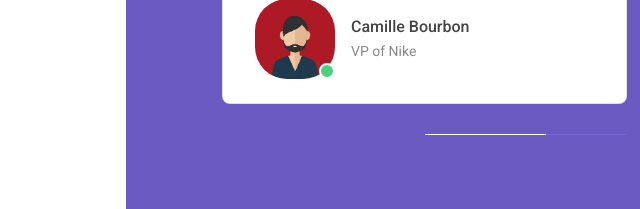
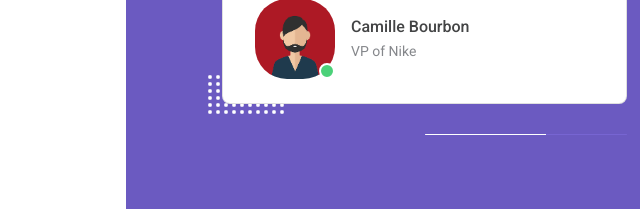
Before and after one commit to super5508/rockcontent, a website: page index.html in a window 1280 px wide. Shown: the part 591-800 px from the top of the page, 557-1197 px from the left. Drawn offline with Linux system fonts and the light colour scheme.

Commit message:
1st complete

```diff
--- a/index.html
+++ b/index.html
@@ -53,7 +53,10 @@
       <div class="banner-card-wrapper">
         <p class="banner-title">Feedbacks</p>
         <div class="pattern-top-right">
-            <img src="assets/imgs/pattern-dot.png" alt="dot">
+          <img src="assets/imgs/pattern-dot.png" alt="dot">
+        </div>
+        <div class="pattern-bottom-left">
+          <img src="assets/imgs/dot.png" alt="dot">
         </div>
         <div class="card banner-card">
           <q class="banner-quote">Every day Rock AI exceeds our expectations. We are very pleased with Rock's service. It is a very competent team, focused and available.</q>
--- a/styles/theme.css
+++ b/styles/theme.css
@@ -111,6 +111,13 @@
   right: -24px;
 }
 
+.banner-card-wrapper
+.pattern-bottom-left {
+  position: absolute;
+  bottom: -14px;
+  left: -18px;
+}
+
 .banner-quote {
   font-weight: 700;
   font-size: 21px;
```
Also changed, not shown: assets/imgs/dot.png (added).
